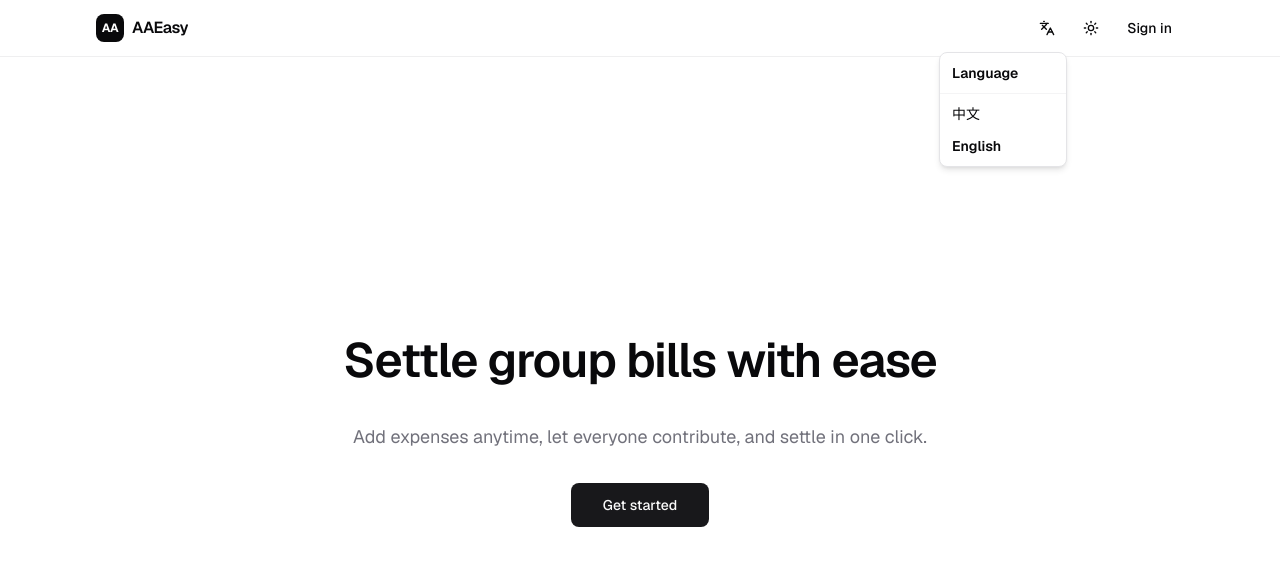
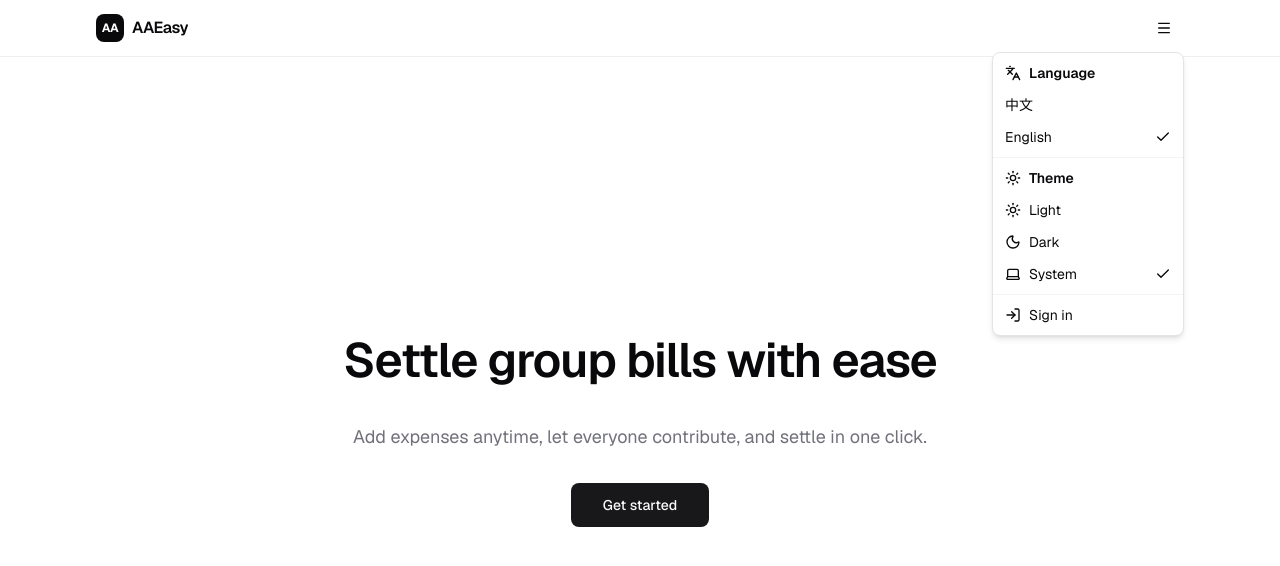
Before and after one commit to hepangda/aaeasy, a Next.js app: page / in a window 1280 px wide. Both pictures are taken after a click on the button "Actions". Shown: the top 566 px of the page. Built offline with nearby package versions, Linux system fonts and the light colour scheme; no server answers.

Commit message:
feat: combine header actions menu

```diff
--- /dev/null
+++ b/src/components/layout/header-actions-menu.tsx
@@ -0,0 +1,106 @@
+'use client';
+
+import Link from 'next/link';
+import { useTransition } from 'react';
+import { useLocale, useTranslations } from 'next-intl';
+import { useTheme } from 'next-themes';
+import { Check, Languages, Laptop, LogIn, LogOut, Menu, Moon, Sun, User } from 'lucide-react';
+import { logoutAction } from '@/lib/auth/actions';
+import { setLocaleAction } from '@/i18n/actions';
+import { Button } from '@/components/ui/button';
+import {
+  DropdownMenu,
+  DropdownMenuContent,
+  DropdownMenuItem,
+  DropdownMenuLabel,
+  DropdownMenuSeparator,
+  DropdownMenuTrigger,
+} from '@/components/ui/dropdown-menu';
+
+const LANGS = [
+  { code: 'zh', label: '中文' },
+  { code: 'en', label: 'English' },
+] as const;
+
+const THEMES = [
+  { code: 'light', labelKey: 'theme_light', Icon: Sun },
+  { code: 'dark', labelKey: 'theme_dark', Icon: Moon },
+  { code: 'system', labelKey: 'theme_system', Icon: Laptop },
+] as const;
+
+export function HeaderActionsMenu({ userDisplayName }: { userDisplayName?: string }) {
+  const locale = useLocale();
+  const common = useTranslations('common');
+  const account = useTranslations('account');
+  const { setTheme, theme } = useTheme();
+  const [isPending, startTransition] = useTransition();
+
+  return (
+    <DropdownMenu>
+      <DropdownMenuTrigger asChild>
+        <Button variant="ghost" size="icon" aria-label={common('actions')}>
+          <Menu />
+        </Button>
+      </DropdownMenuTrigger>
+      <DropdownMenuContent align="end" className="w-48">
+        <DropdownMenuLabel className="flex items-center gap-2">
+          <Languages className="size-4" />
+          {common('language')}
+        </DropdownMenuLabel>
+        {LANGS.map((lang) => (
+          <DropdownMenuItem
+            key={lang.code}
+            disabled={isPending}
+            onSelect={() => startTransition(() => setLocaleAction(lang.code))}
+            className="justify-between"
+          >
+            {lang.label}
+            {locale === lang.code && <Check className="size-4" />}
+          </DropdownMenuItem>
+        ))}
+
+        <DropdownMenuSeparator />
+        <DropdownMenuLabel className="flex items-center gap-2">
+          <Sun className="size-4" />
+          {common('theme')}
+        </DropdownMenuLabel>
+        {THEMES.map(({ code, labelKey, Icon }) => (
+          <DropdownMenuItem key={code} onSelect={() => setTheme(code)} className="justify-between">
+            <span className="flex items-center gap-2">
+              <Icon className="size-4" />
+              {common(labelKey)}
+            </span>
+            {theme === code && <Check className="size-4" />}
+          </DropdownMenuItem>
+        ))}
+
+        <DropdownMenuSeparator />
+        {userDisplayName ? (
+          <>
+            <DropdownMenuItem asChild>
+              <Link href="/account" className="gap-2">
+                <User className="size-4" />
+                <span className="truncate">{account('title')}</span>
+              </Link>
+            </DropdownMenuItem>
+            <DropdownMenuItem
+              disabled={isPending}
+              onSelect={() => startTransition(() => logoutAction())}
+              className="text-destructive focus:text-destructive gap-2"
+            >
+              <LogOut className="size-4" />
+              {common('logout')}
+            </DropdownMenuItem>
+          </>
+        ) : (
+          <DropdownMenuItem asChild>
+            <Link href="/login" className="gap-2">
+              <LogIn className="size-4" />
+              {common('login')}
+            </Link>
+          </DropdownMenuItem>
+        )}
+      </DropdownMenuContent>
+    </DropdownMenu>
+  );
+}
--- a/src/components/layout/site-header.tsx
+++ b/src/components/layout/site-header.tsx
@@ -1,8 +1,6 @@
 import Link from 'next/link';
 import { getTranslations } from 'next-intl/server';
-import { LocaleSwitcher } from '@/components/layout/locale-switcher';
-import { ThemeToggle } from '@/components/layout/theme-toggle';
-import { LogoutButton } from '@/components/auth/logout-button';
+import { HeaderActionsMenu } from '@/components/layout/header-actions-menu';
 import { Button } from '@/components/ui/button';
 import { getCurrentSession } from '@/lib/auth/session';
 
@@ -19,25 +17,15 @@ export async function SiteHeader() {
           <span className="truncate">{t('app.name')}</span>
         </Link>
         <div className="flex min-w-0 flex-wrap items-center justify-end gap-1">
-          <LocaleSwitcher />
-          <ThemeToggle />
           {ctx ? (
             <>
               <Button asChild variant="ghost" size="sm">
                 <Link href="/groups">{t('groups.my_groups')}</Link>
               </Button>
-              <Button asChild variant="ghost" size="sm">
-                <Link href="/account">
-                  <span className="hidden sm:inline">{ctx.user.displayName}</span>
-                  <span className="sm:hidden">{t('common.account')}</span>
-                </Link>
-              </Button>
-              <LogoutButton />
+              <HeaderActionsMenu userDisplayName={ctx.user.displayName} />
             </>
           ) : (
-            <Button asChild variant="ghost" size="sm">
-              <Link href="/login">{t('common.login')}</Link>
-            </Button>
+            <HeaderActionsMenu />
           )}
         </div>
       </div>
```
